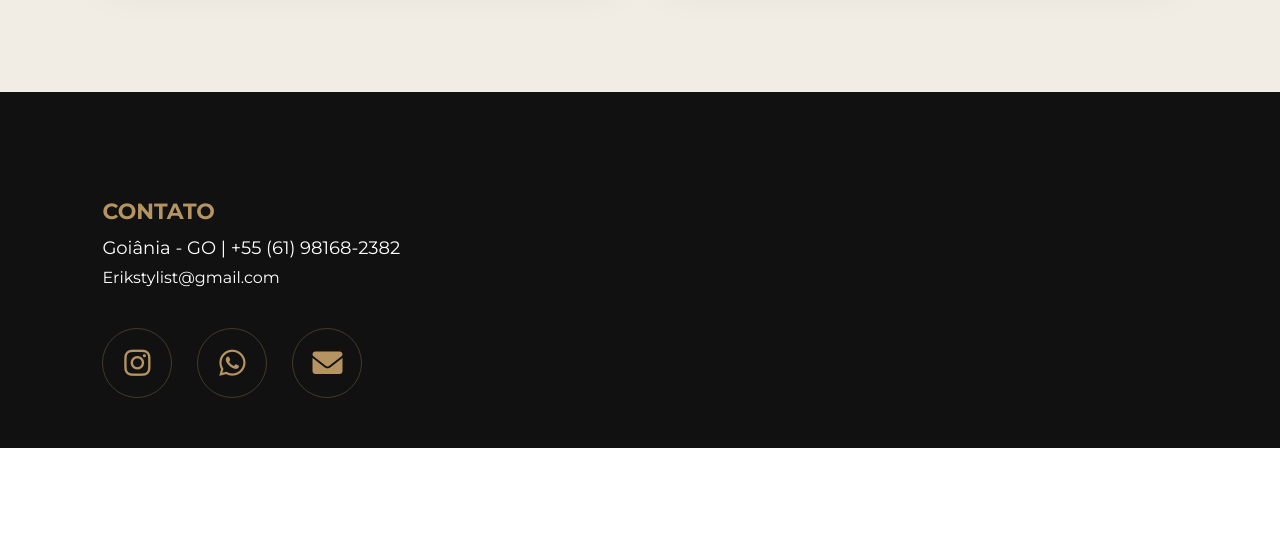
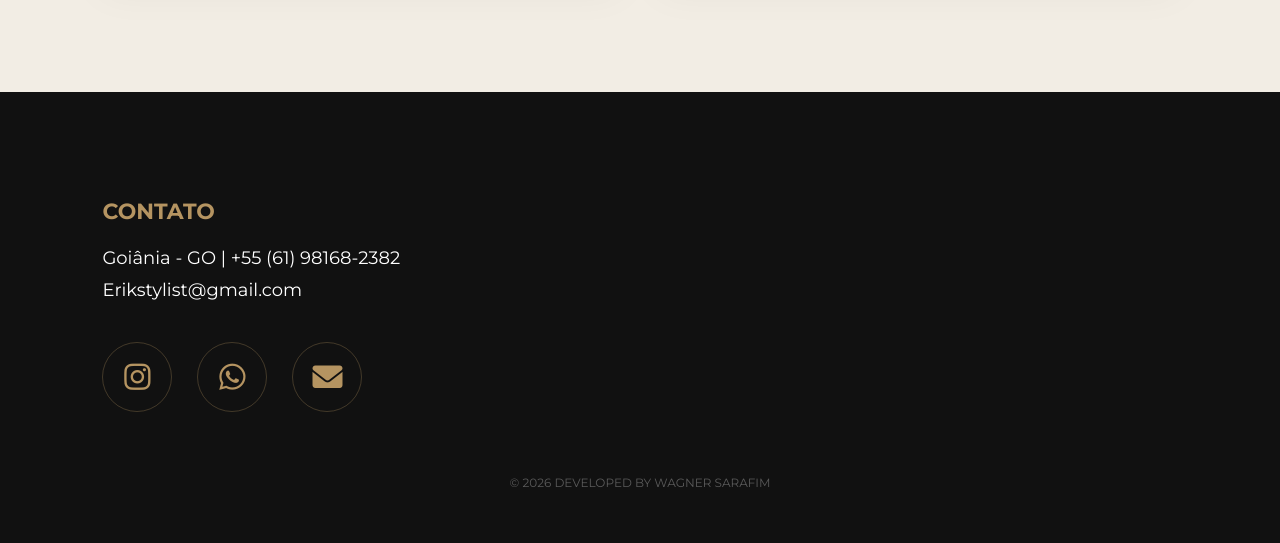
Before and after one commit to wagnersarafim1-lgtm/site-herick, a Flask app: page / in a window 1280 px wide. Shown: the part 1940-2483 px from the top of the page. Before the commit the page ends 2388 px from the top, so only its background shows below. Run offline with Flask 3, Linux system fonts and the light colour scheme; some web fonts are replaced.

Commit message:
Update index.html

```diff
--- a/templates/index.html
+++ b/templates/index.html
@@ -19,6 +19,7 @@
         * { margin: 0; padding: 0; box-sizing: border-box; scroll-behavior: smooth; }
         body { background-color: var(--bg-site); font-family: 'Montserrat', sans-serif; color: var(--text-main); line-height: 1.8; overflow-x: hidden; }
 
+        /* Menu Superior */
         nav {
             position: fixed; top: 0; width: 100%; background: #fff;
             padding: 25px 8%; z-index: 100; display: flex; justify-content: space-between;
@@ -26,7 +27,7 @@
         }
         .logo { font-family: 'Playfair Display'; font-weight: 700; font-size: 28px; color: var(--text-main); text-decoration: none; letter-spacing: 4px; }
 
-        /* Botão WhatsApp que Brilha */
+        /* WhatsApp Flutuante com Brilho */
         .btn-whats-float {
             position: fixed; bottom: 40px; right: 40px;
             width: 75px; height: 75px; background-color: #25d366;
@@ -43,7 +44,7 @@
         @keyframes shine { 0% { left: -150%; } 100% { left: 150%; } }
         @keyframes pulse { 0% { box-shadow: 0 0 0 0 rgba(37, 211, 102, 0.7); } 70% { box-shadow: 0 0 0 20px rgba(37, 211, 102, 0); } 100% { box-shadow: 0 0 0 0 rgba(37, 211, 102, 0); } }
 
-        /* Seção Sobre - Foto Herick3 à Esquerda */
+        /* Seção Sobre */
         #sobre { padding: 180px 8% 120px; background: #fff; min-height: 100vh; display: flex; align-items: center; }
         .about-wrap { display: flex; align-items: center; justify-content: center; gap: 80px; max-width: 1400px; margin: 0 auto; width: 100%; }
 
@@ -54,8 +55,8 @@
         .about-text h2 { font-family: 'Playfair Display'; font-size: 65px; margin-bottom: 40px; line-height: 1.1; color: var(--text-main); }
         .quote-box { margin-top: 50px; padding: 45px; border-left: 6px solid var(--accent-gold); background: var(--bg-site); font-family: 'Playfair Display'; font-style: italic; font-size: 28px; }
 
-        /* Feedbacks em 2 Colunas Lado a Lado */
-        #depoimentos { padding: 120px 8%; text-align: center; background: var(--bg-site); }
+        /* Feedbacks 2x2 */
+        #depoimentos { padding: 120px 8%; text-align: center; background: var(--bg-site); width: 100%; }
         #depoimentos h2 { font-family: 'Playfair Display'; font-size: 48px; margin-bottom: 80px; text-transform: uppercase; letter-spacing: 3px;}
         .testimonial-grid {
             display: grid;
@@ -67,7 +68,8 @@
         .testimonial-card { background: #fff; padding: 60px; border-radius: 4px; text-align: left; box-shadow: 0 20px 40px rgba(0,0,0,0.05); }
 
         /* Rodapé Horizontal */
-        footer { background: var(--footer-bg); color: #fff; padding: 100px 8% 50px; }
+        footer { background: var(--footer-bg); color: #fff; padding: 100px 8% 50px; width: 100%; }
+        .footer-grid { max-width: 1300px; margin: 0 auto; }
         .footer-social { display: flex; gap: 25px; margin-top: 35px; }
         .footer-social a {
             color: var(--accent-gold); font-size: 30px; width: 70px; height: 70px;
@@ -125,14 +127,17 @@
     </section>
 
     <footer>
-        <h4 style="color:var(--accent-gold); font-size: 22px;">CONTATO</h4>
-        <p style="font-size: 18px;">Goiânia - GO | +55 (61) 98168-2382</p>
-        <p><a href="mailto:Erikstylist@gmail.com" style="color:#fff; text-decoration:none;">Erikstylist@gmail.com</a></p>
-        <div class="footer-social">
-            <a href="https://www.instagram.com/stylisterikestevao" target="_blank"><i class="fab fa-instagram"></i></a>
-            <a href="https://wa.me/5561981682382" target="_blank"><i class="fab fa-whatsapp"></i></a>
-            <a href="mailto:Erikstylist@gmail.com"><i class="fas fa-envelope"></i></a>
+        <div class="footer-grid">
+            <h4 style="color:var(--accent-gold); font-size: 22px;">CONTATO</h4>
+            <p style="font-size: 18px; margin-top: 10px;">Goiânia - GO | +55 (61) 98168-2382</p>
+            <p><a href="mailto:Erikstylist@gmail.com" style="color:#fff; text-decoration:none; font-size: 18px;">Erikstylist@gmail.com</a></p>
+            <div class="footer-social">
+                <a href="https://www.instagram.com/stylisterikestevao" target="_blank"><i class="fab fa-instagram"></i></a>
+                <a href="https://wa.me/5561981682382" target="_blank"><i class="fab fa-whatsapp"></i></a>
+                <a href="mailto:Erikstylist@gmail.com"><i class="fas fa-envelope"></i></a>
+            </div>
         </div>
+        <p style="text-align: center; margin-top: 60px; font-size: 12px; opacity: 0.3;">&copy; 2026 DEVELOPED BY WAGNER SARAFIM</p>
     </footer>
 
 </body>
```
